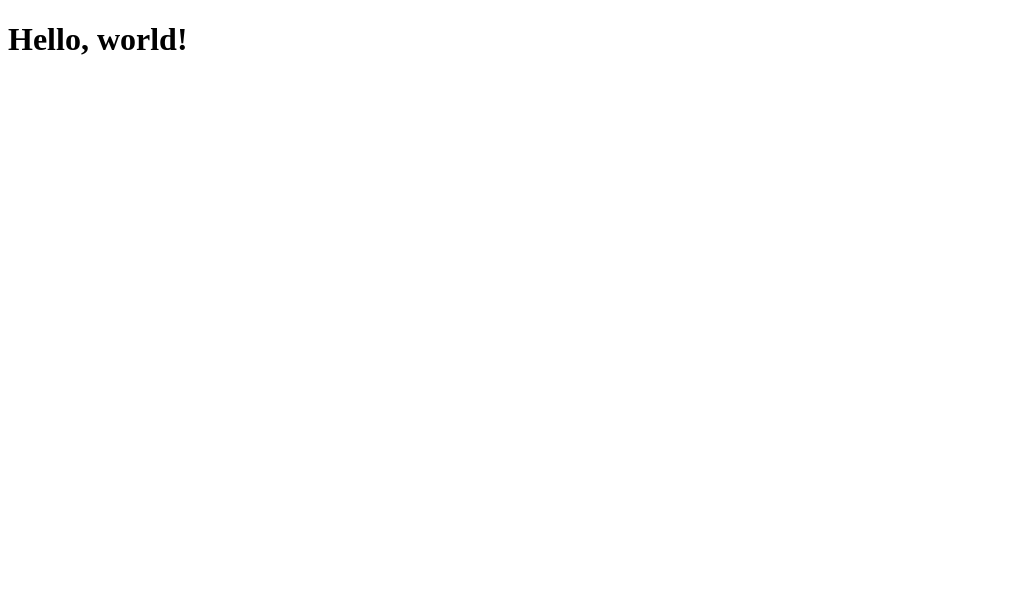
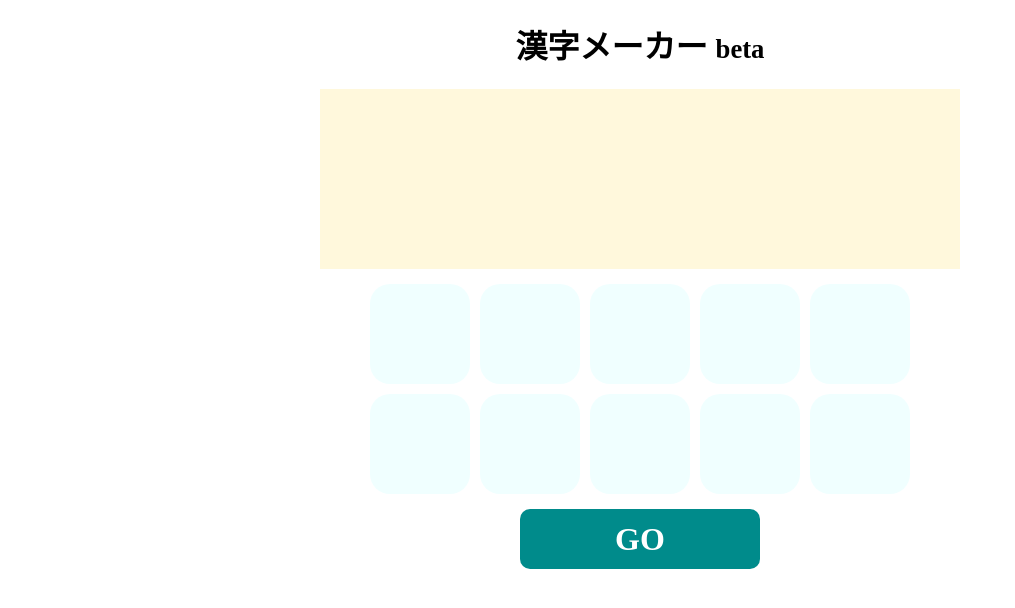
Before and after one commit to hakatashi/kanji-factory, a website: page index.jade in a window 1280 px wide. Shown: the whole page, without its empty margins (0-1015 px from the left). Drawn offline with nearby package versions, Linux system fonts and the light colour scheme; files that its build step writes are made by us from their sources.

Commit message:
Init prototype

```diff
--- a/index.jade
+++ b/index.jade
@@ -2,5 +2,16 @@ doctype
 html
 	head
 		title 漢字メーカー
+		link(rel='stylesheet', href='font/NotoSansBoldSubsetted/styles.css')
+		link(rel='stylesheet', href='index.css')
+		script(src='https://code.jquery.com/jquery-1.11.3.min.js')
+		script(src='index.js')
 	body
-		h1 Hello, world!
+		h1 漢字メーカー <small>beta</small>
+		.generated-kanjies
+		ul.kanji-parts
+			- var i = 0
+			while i < 10
+				li.kanji-part
+				- i++
+		.go go
--- /dev/null
+++ b/index.less
@@ -0,0 +1,64 @@
+.micro-clearfix {
+	&:before, &:after {
+		content: "";
+		display: table;
+	}
+	&:after {
+		clear:both;
+	}
+	zoom:1;
+}
+
+h1 {
+	text-align: center;
+}
+
+.generated-kanjies {
+	width: 640px;
+	height: 180px;
+	margin: 0 auto;
+	background-color: cornsilk;
+	font-size: 32px;
+}
+
+.kanji-parts {
+	width: 550px;
+	margin: 10px auto 0;
+	padding: 0;
+	.micro-clearfix;
+
+	.kanji-part {
+		list-style: none;
+		margin: 0;
+		background-color: azure;
+		width: 100px;
+		height: 100px;
+		float: left;
+		border-radius: 20px;
+		text-align: center;
+		line-height: 100px;
+		margin: 5px;
+		font-size: 60px;
+		font-family: NotoSansBoldSubsetted;
+		cursor: pointer;
+
+		&.active {
+			background-color: darksalmon;
+		}
+	}
+}
+
+.go {
+	width: 240px;
+	margin: 10px auto 0;
+	background-color: darkcyan;
+	color: white;
+	text-align: center;
+	height: 60px;
+	border-radius: 10px;
+	line-height: 60px;
+	font-size: 32px;
+	text-transform: uppercase;
+	font-weight: bold;
+	cursor: pointer;
+}
```
Also changed, not shown: index.coffee (added, +58 -0 lines), font/NotoSansBoldSubsetted/NotoSansBoldSubsetted.otf (added), font/NotoSansBoldSubsetted/NotoSansBoldSubsetted.svg (added), font/NotoSansBoldSubsetted/NotoSansBoldSubsetted.ttf (added), font/NotoSansBoldSubsetted/NotoSansBoldSubsetted.woff (added), 2 other files.
